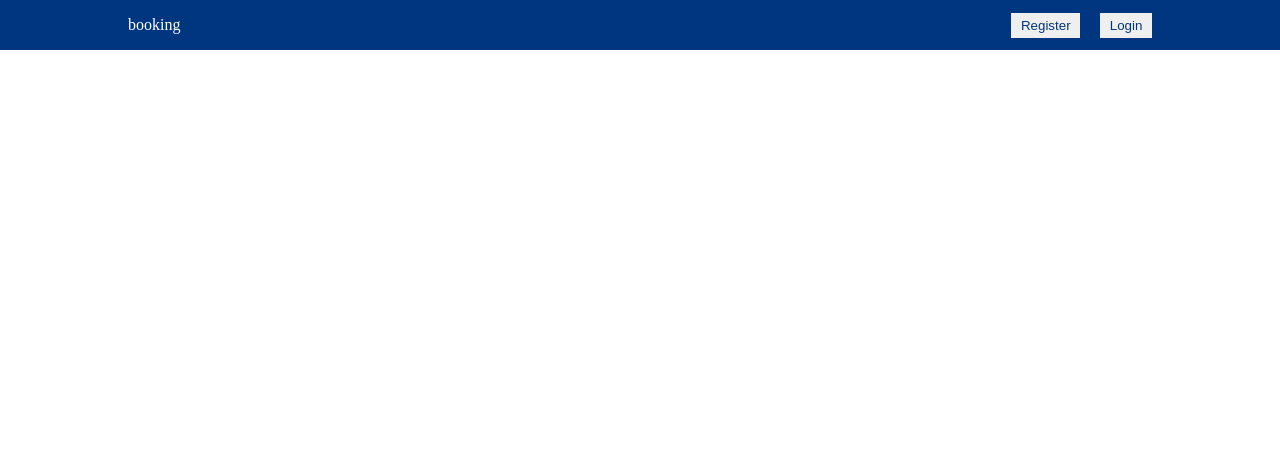
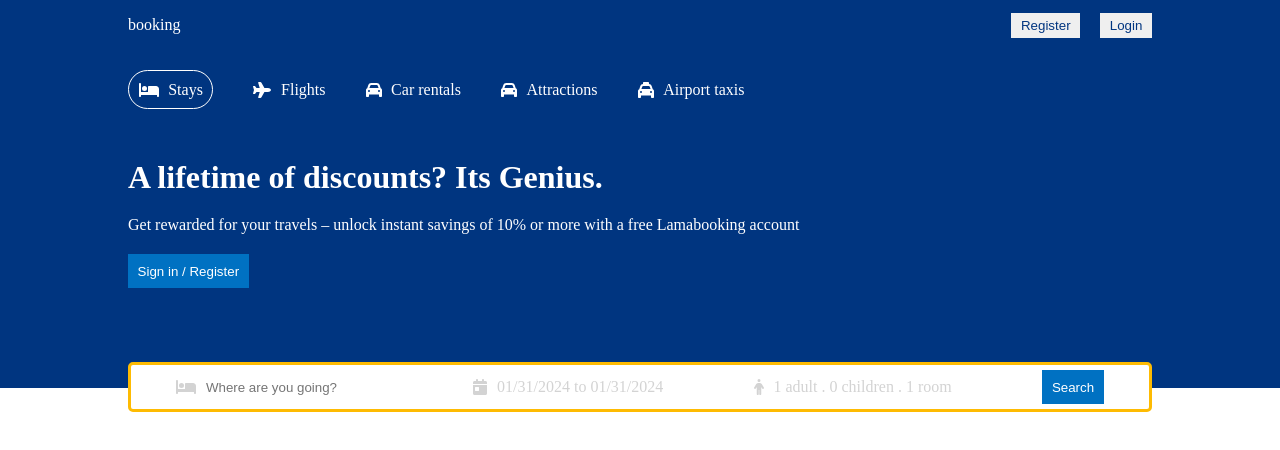
Before and after one commit to Mishrashubham10/reservation-app, a React (Vite) app in the folder client/: page / in a window 1280 px wide. Shown: the top 450 px of the page. Built offline with nearby package versions, Linux system fonts and the light colour scheme; the HTML template or start-up script is replaced by a standard one.

Commit message:
Creates navbar

```diff
--- a/client/package.json
+++ b/client/package.json
@@ -13,7 +13,10 @@
     "@fortawesome/fontawesome-svg-core": "^6.5.1",
     "@fortawesome/free-regular-svg-icons": "^6.5.1",
     "@fortawesome/free-solid-svg-icons": "^6.5.1",
+    "@fortawesome/react-fontawesome": "^0.2.0",
+    "date-fns": "^3.3.1",
     "react": "^18.2.0",
+    "react-date-range": "^2.0.0-alpha.4",
     "react-dom": "^18.2.0",
     "react-router-dom": "^6.21.3"
   },
--- a/client/src/App.jsx
+++ b/client/src/App.jsx
@@ -5,6 +5,7 @@
 
 const App = () => {
   return (
+    <>
     <BrowserRouter>
     <Routes>
       <Route path="/" element={<Home />} />
@@ -12,6 +13,7 @@
       <Route path="/hotels/:id" element={<Hotel />} />
     </Routes>
     </BrowserRouter>
+    </>
   )
 }
 
--- a/client/src/components/header/Header.jsx
+++ b/client/src/components/header/Header.jsx
@@ -1,15 +1,195 @@
-import "./header.css";
+/* eslint-disable react/prop-types */
+import './header.css';
+import { FontAwesomeIcon } from '@fortawesome/react-fontawesome';
+import {
+  faBed,
+  faCalendarDay,
+  faCar,
+  faPerson,
+  faPlane,
+  faTaxi,
+} from '@fortawesome/free-solid-svg-icons';
+import { DateRange } from 'react-date-range';
+import { useState } from 'react';
+import 'react-date-range/dist/styles.css';
+import 'react-date-range/dist/theme/default.css';
+import { format } from 'date-fns';
 
-const Header = () => {
+const Header = ({ type }) => {
+  const [date, setDate] = useState([
+    {
+      startDate: new Date(),
+      endDate: new Date(),
+      key: 'selection',
+    },
+  ]);
+  const [openDate, setOpenDate] = useState(false);
+  const [openOptions, setOpenOptions] = useState(false);
+  const [options, setOptions] = useState({
+    adult: 1,
+    children: 0,
+    room: 1,
+  });
+
+  const handleOption = (name, operation) => {
+    setOptions((prev) => {
+      return {
+        ...prev,
+        [name]: operation === 'i' ? options[name] + 1 : options[name] - 1,
+      };
+    });
+  };
+
   return (
     <header className="header">
+      <div className={type === "list" ? "headerContainer listMode" : "headerContainer"}>
         <div className="headerList">
-            <div className="headerListItem">
+          <div className="headerListItem active">
+            <FontAwesomeIcon icon={faBed} />
+            <span>Stays</span>
+          </div>
+          <div className="headerListItem">
+            <FontAwesomeIcon icon={faPlane} />
+            <span>Flights</span>
+          </div>
+          <div className="headerListItem">
+            <FontAwesomeIcon icon={faCar} />
+            <span>Car rentals</span>
+          </div>
+          <div className="headerListItem">
+            <FontAwesomeIcon icon={faCar} />
+            <span>Attractions</span>
+          </div>
+          <div className="headerListItem">
+            <FontAwesomeIcon icon={faTaxi} />
+            <span>Airport taxis</span>
+          </div>
+        </div>
+        { type !== "list" &&
+          <>
+            <h1 className="headerTitle">
+              A lifetime of discounts? Its Genius.
+            </h1>
+            <p className="headerDesc">
+              Get rewarded for your travels – unlock instant savings of 10% or
+              more with a free Lamabooking account
+            </p>
+            <button className="headerBtn">Sign in / Register</button>
+            <div className="headerSearch">
+              <div className="headerSearchItem">
+                <FontAwesomeIcon icon={faBed} className="headerIcon" />
+                <input
+                  type="text"
+                  placeholder="Where are you going?"
+                  className="headerSearchInput"
+                />
+              </div>
+              <div className="headerSearchItem">
+                <FontAwesomeIcon icon={faCalendarDay} className="headerIcon" />
+                <span
+                  onClick={() => setOpenDate(!openDate)}
+                  className="headerSearchText"
+                >
+                  {`${format(date[0].startDate, 'MM/dd/yyyy')} to ${format(
+                    date[0].endDate,
+                    'MM/dd/yyyy'
+                  )}`}
+                </span>
+                {openDate && (
+                  <DateRange
+                    editableDateInputs={true}
+                    onChange={(item) => setDate([item.selection])}
+                    moveRangeOnFirstSelection={false}
+                    ranges={date}
+                    className="date"
+                  />
+                )}
+              </div>
+              <div className="headerSearchItem">
+                <FontAwesomeIcon icon={faPerson} className="headerIcon" />
+                <span
+                  onClick={() => setOpenOptions(!openOptions)}
+                  className="headerSearchText"
+                >
+                  {`${options.adult} adult . ${options.children} children . ${options.room} room`}
+                </span>
+                {openOptions && (
+                  <div className="options">
+                    <div className="optionItem">
+                      <span className="optionText">Adult</span>
+                      <div className="optionCounter">
+                        <button
+                          className="optionCounterButton"
+                          onClick={() => handleOption('adult', 'd')}
+                          disabled={options.adult <= 1}
+                        >
+                          -
+                        </button>
+                        <span className="optionCounterNumber">
+                          {options.adult}
+                        </span>
+                        <button
+                          className="optionCounterButton"
+                          onClick={() => handleOption('adult', 'i')}
+                        >
+                          +
+                        </button>
+                      </div>
+                    </div>
+                    <div className="optionItem">
+                      <span className="optionText">Children</span>
+                      <div className="optionCounter">
+                        <button
+                          className="optionCounterButton"
+                          onClick={() => handleOption('children', 'd')}
+                          disabled={options.children <= 0}
+                        >
+                          -
+                        </button>
+                        <span className="optionCounterNumber">
+                          {options.children}
+                        </span>
+                        <button
+                          className="optionCounterButton"
+                          onClick={() => handleOption('children', 'i')}
+                        >
+                          +
+                        </button>
+                      </div>
+                    </div>
+                    <div className="optionItem">
+                      <span className="optionText">Room</span>
+                      <div className="optionCounter">
+                        <button
+                          className="optionCounterButton"
+                          onClick={() => handleOption('room', 'd')}
+                          disabled={options.room <= 1}
+                        >
+                          -
+                        </button>
+                        <span className="optionCounterNumber">
+                          {options.room}
+                        </span>
+                        <button
+                          className="optionCounterButton"
+                          onClick={() => handleOption('room', 'i')}
+                        >
+                          +
+                        </button>
+                      </div>
+                    </div>
+                  </div>
+                )}
+              </div>
+              <div className="headerSearchItem">
+                <button className="headerBtn">Search</button>
+              </div>
+            </div>
+          </>
+        }
+      </div>
+    </header>
+  );
+};
 
-            </div>
-        </div>
-    </header>
-  )
-}
-
-export default Header
+export default Header;
--- a/client/src/components/header/header.css
+++ b/client/src/components/header/header.css
@@ -0,0 +1,125 @@
+.header {
+  background-color: #003580;
+  color: white;
+  display: flex;
+  justify-content: center;
+  position: relative;
+}
+
+.headerContainer {
+  width: 100%;
+  max-width: 1024px;
+  margin: 1.25rem 0px 6.25rem 0px;
+}
+
+.headerContainer.listMode {
+  margin: 1.25rem 0px 0px 0px;
+}
+
+.headerList {
+  display: flex;
+  gap: 2.5rem;
+  margin-bottom: 3.125rem;
+}
+
+.headerListItem {
+  display: flex;
+  align-items: center;
+  gap: 0.6rem;
+}
+
+.headerListItem.active {
+  border: 1px solid white;
+  padding: 0.6rem;
+  border-radius: 1.25rem;
+}
+
+.headerDesc {
+  margin: 1.25rem 0px;
+}
+
+.headerBtn {
+  background-color: #0071c2;
+  color: white;
+  border: none;
+  font-weight: 500;
+  padding: 0.6rem;
+  cursor: pointer;
+}
+
+.headerSearch {
+  height: 50px;
+  background-color: white;
+  border: 3px solid #febb02;
+  display: flex;
+  align-items: center;
+  justify-content: space-around;
+  padding: 10px 0px;
+  border-radius: 5px;
+  position: absolute;
+  bottom: -1.5rem;
+  width: 100%;
+  max-width: 1024px;
+}
+
+.headerIcon {
+  color: lightgray;
+}
+
+.headerSearchItem {
+  display: flex;
+  align-items: center;
+  gap: 0.6rem;
+}
+
+.headerSearchInput {
+  border: none;
+  outline: none;
+}
+
+.headerSearchText {
+  color: lightgray;
+  cursor: pointer;
+}
+
+.date {
+  position: absolute;
+  top: 3.125rem;
+}
+
+.options {
+  position: absolute;
+  top: 3.125rem;
+  background-color: white;
+  color: gray;
+  border-radius: 5px;
+  -webkit-box-shadow: 0px 0px 10px -5px rgba(0,0,0,0.8);
+  box-shadow: 0px 0px 10px -5px rgba(0, 0, 0, 0.8);
+}
+
+.optionItem {
+  width: 200px;
+  display: flex;
+  justify-content: space-between;
+  margin: 0.6rem;
+}
+
+.optionCounter {
+  display: flex;
+  align-items: center;
+  gap: 0.6rem;
+  font-size: 0.8rem;
+  color: black;
+}
+
+.optionCounterButton {
+  width: 1.8rem;
+  height: 1.8rem;
+  border: 1px solid #0071c2;
+  background-color: white;
+  cursor: pointer;
+}
+
+.optionCounterButton:disabled {
+  cursor: not-allowed;
+}
--- a/client/src/pages/list/List.jsx
+++ b/client/src/pages/list/List.jsx
@@ -1,8 +1,13 @@
+import Header from "../../components/header/Header"
+import Navbar from "../../components/navbar/Navbar"
 import "./list.css"
 
 const List = () => {
   return (
-    <div>List</div>
+    <div>
+      <Navbar />
+      <Header type="list" />
+    </div>
   )
 }
 
```
Also changed, not shown: 1 other file (tests, documents, lock files or other folders).
